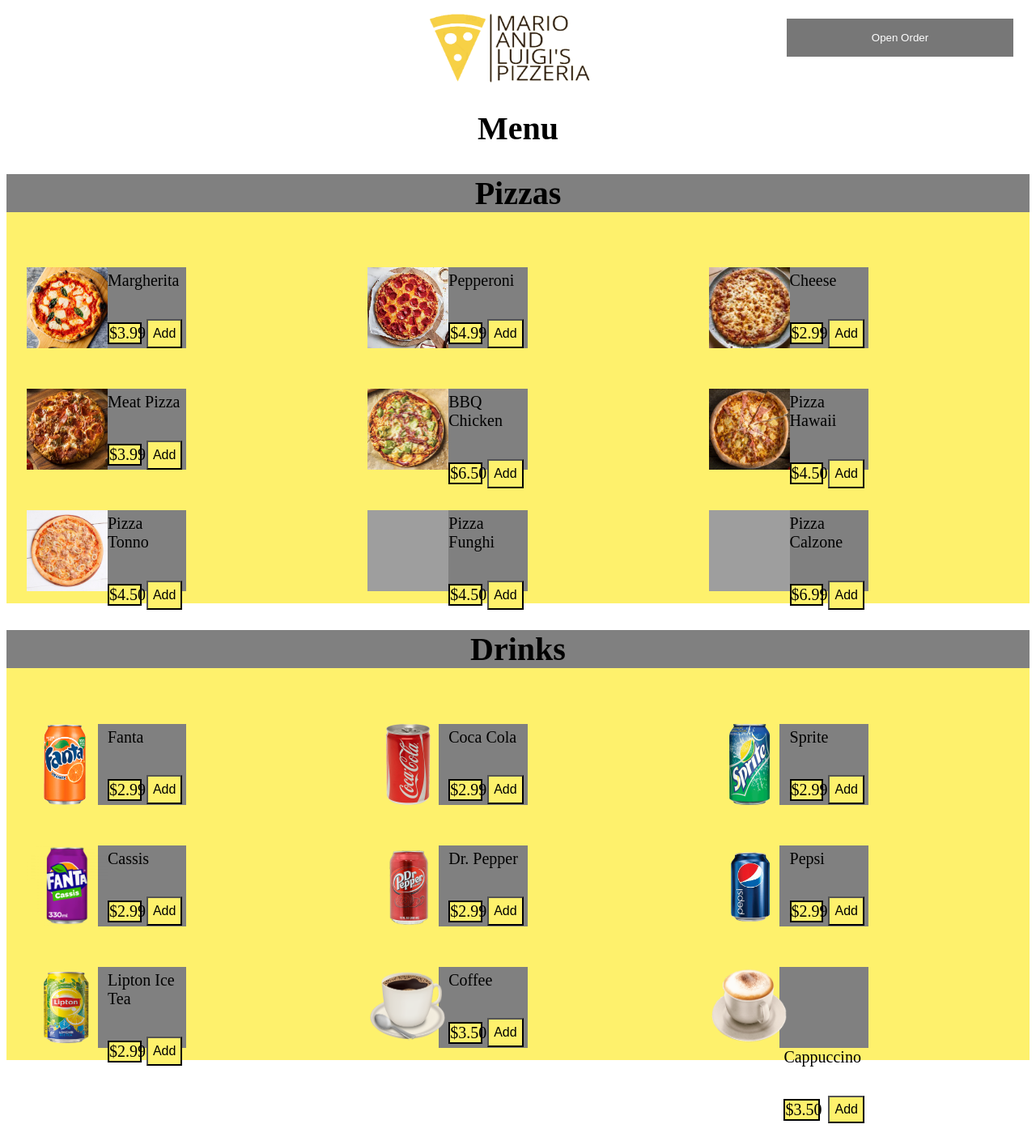
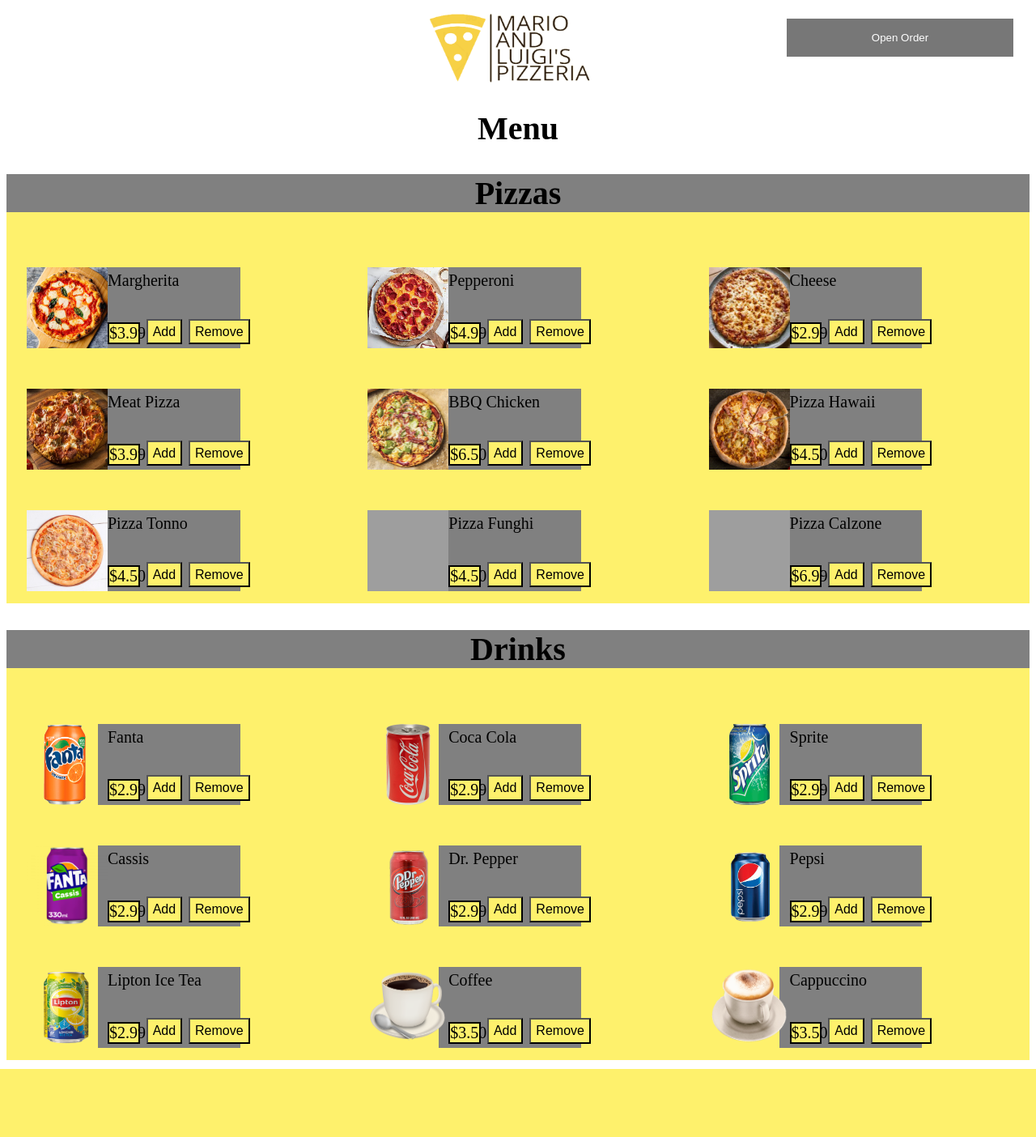
Before and after one commit to jimmmmothy/Pizzeria-Group-Project-4-Guys-, a Flask app: page /menu.html in a window 1280 px wide. Shown: the whole page at 81% size. After the commit the page ends 1320 px from the top, so only its background shows below. Run offline with Flask 2, Linux system fonts and the light colour scheme; grey boxes are pictures that could not be loaded.

Commit message:
Added the remove button and fixed the css

```diff
--- a/static/menu.css
+++ b/static/menu.css
@@ -30,7 +30,7 @@
         font-size: 20px;
         padding-left: 5px;
         padding-right: 5px;
-        width: 28%;
+        width: 45%;
         height: 100px;
     }
 
@@ -41,10 +41,12 @@
 
     .headertext {
         background-color:rgba(254, 241, 108, 255);
-        width: 45%;
+        width: 25%;
         border-color:black;
         border-style: solid;
         border-width: 2px;
+        margin-bottom: 20%;
+        bottom:10%;
     }
 
     .column {
@@ -83,17 +85,26 @@
         padding-top: 40px;
     }
 
+    .p2 {
+        font-size:small;
+    }
+
     .button1 {
         font-size: medium;
         background-color: rgba(254, 241, 108, 255);
         transition-duration: 0.4s;
-        margin-top: 16.75%;
-        margin-bottom: 16.75%;
+        margin-top: 10%;
+        margin-bottom: 20%;
+        margin-left:5%;
     }
 
     .button1:hover {
         background-color: rgb(255, 249, 188);
         color: black;
+    }
+
+    dd {
+        font-size:small;
     }
 
 
--- a/templates/index.html
+++ b/templates/index.html
@@ -14,7 +14,7 @@
     <div class="header">
     </div>
     <div class="img">
-        <img src="pizza and drink/logo.png" alt="Paris">
+        <img src="../static/pizza and drink/logo.png" alt="Paris">
     </div>
     <div>
         <button class="button button5" onclick="document.location='menu.html'">ORDER</button>
--- a/templates/menu.html
+++ b/templates/menu.html
@@ -24,109 +24,118 @@
 </head>
 
 <body>
-    <img src="static/pizza and drink/logo.png" style="width:250px; height:100px;" class="center">
+    <img src="../static/pizza and drink/logo.png" style="width:250px; height:100px;" class="center">
     <h1>Menu</h1>
 
 
     <div class="row">
         <h2>Pizzas</h2>
         <div class="column">
-            <img src="pizza and drink/margherita.png" class="menu">
+            <img src="../static/pizza and drink/margherita.png" class="menu">
             <div class="menuheader">
                 <p style="padding-top:5px;">Margherita</p>
                 <div class="headercontent">
                     <p class="headertext">$3.99</p>
                     <button id="margherita" class="button1">Add</button>
+                    <button id="margherita2" class="button1">Remove</button>
                 </div>
 
             </div>
         </div>
 
         <div class="column">
-            <img src="pizza and drink/pepperoni.png" class="menu">
+            <img src="../static/pizza and drink/pepperoni.png" class="menu">
             <div class="menuheader">
                 <p style="padding-top:5px;">Pepperoni</p>
                 <div class="headercontent">
                     <p class="headertext">$4.99</p>
                     <button id="pepperoni" class="button1">Add</button>
+                    <button id="pepperoni2" class="button1">Remove</button>
                 </div>
 
             </div>
         </div>
 
         <div class="column">
-            <img src="pizza and drink/cheese.png" class="menu">
+            <img src="../static/pizza and drink/cheese.png" class="menu">
             <div class="menuheader">
                 <p style="padding-top:5px;">Cheese</p>
                 <div class="headercontent">
                     <p class="headertext">$2.99</p>
                     <button id="cheese" class="button1">Add</button>
+                    <button id="cheese2" class="button1">Remove</button>
                 </div>
             </div>
         </div>
 
         <div class="column">
-            <img src="pizza and drink/meat.jpg" class="menu">
+            <img src="../static/pizza and drink/meat.jpg" class="menu">
             <div class="menuheader">
                 <p style="padding-top:5px;">Meat Pizza</p>
                 <div class="headercontent">
                     <p class="headertext">$3.99</p>
                     <button id="meat" class="button1">Add</button>
+                    <button id="meat2" class="button1">Remove</button>
                 </div>
             </div>
         </div>
 
         <div class="column">
-            <img src="pizza and drink/BBQ.png" class="menu">
+            <img src="../static/pizza and drink/BBQ.png" class="menu">
             <div class="menuheader">
                 <p style="padding-top:5px;">BBQ Chicken</p>
                 <div class="headercontent">
                     <p class="headertext">$6.50</p>
                     <button id="bbq" class="button1">Add</button>
+                    <button id="bbq2" class="button1">Remove</button>
                 </div>
             </div>
         </div>
 
         <div class="column">
-            <img src="pizza and drink/hawaii.png" class="menu">
+            <img src="../static/pizza and drink/hawaii.png" class="menu">
             <div class="menuheader">
                 <p style="padding-top:5px;">Pizza Hawaii</p>
                 <div class="headercontent">
                     <p class="headertext">$4.50</p>
                     <button id="hawaii" class="button1">Add</button>
+                    <button id="hawaii2" class="button1">Remove</button>
                 </div>
             </div>
         </div>
 
         <div class="column">
-            <img src="pizza and drink/tonno.png" class="menu">
+            <img src="../static/pizza and drink/tonno.png" class="menu">
             <div class="menuheader">
                 <p style="padding-top:5px;">Pizza Tonno</p>
                 <div class="headercontent">
                     <p class="headertext">$4.50</p>
                     <button id="tonno" class="button1">Add</button>
+                    <button id="tonno2" class="button1">Remove</button>
                 </div>
             </div>
         </div>
 
         <div class="column">
-            <img src="pizza and drink/fungi.png" class="menu">
+            <img src="../static/pizza and drink/fungi.png" class="menu">
             <div class="menuheader">
                 <p style="padding-top:5px;">Pizza Funghi</p>
                 <div class="headercontent">
                     <p class="headertext">$4.50</p>
                     <button id="funghi" class="button1">Add</button>
+                    <button id="funghi2" class="button1">Remove</button>
                 </div>
             </div>
         </div>
 
         <div class="column">
-            <img src="pizza and drink/calzone.png" class="menu">
+            <img src="../static/pizza and drink/calzone.png" class="menu">
             <div class="menuheader">
                 <p style="padding-top:5px;">Pizza Calzone</p>
                 <div class="headercontent">
                     <p class="headertext">$6.99</p>
                     <button id="calzone" class="button1">Add</button>
+                    <button id="calzone2" class="button1">Remove</button>
                 </div>
             </div>
         </div>
@@ -136,102 +145,111 @@
     <div class="row">
         <h2>Drinks</h2>
         <div class="column">
-            <img src="pizza and drink/fanta.png" class="menu">
+            <img src="../static/pizza and drink/fanta.png" class="menu">
             <div class="menuheader">
                 <p style="padding-top:5px;">Fanta</p>
                 <div class="headercontent">
                     <p class="headertext">$2.99</p>
                     <button id="fanta" class="button1">Add</button>
+                    <button id="fanta2" class="button1">Remove</button>
                 </div>
 
             </div>
         </div>
 
         <div class="column">
-            <img src="pizza and drink/cocacola.png" class="menu">
+            <img src="../static/pizza and drink/cocacola.png" class="menu">
             <div class="menuheader">
                 <p style="padding-top:5px;">Coca Cola</p>
                 <div class="headercontent">
                     <p class="headertext">$2.99</p>
                     <button id="coca" class="button1">Add</button>
+                    <button id="coca2" class="button1">Remove</button>
                 </div>
 
             </div>
         </div>
 
         <div class="column">
-            <img src="pizza and drink/sprite.png" class="menu">
+            <img src="../static/pizza and drink/sprite.png" class="menu">
             <div class="menuheader">
                 <p style="padding-top:5px;">Sprite</p>
                 <div class="headercontent">
                     <p class="headertext">$2.99</p>
                     <button id="sprite" class="button1">Add</button>
+                    <button id="sprite2" class="button1">Remove</button>
                 </div>
             </div>
         </div>
 
         <div class="column">
-            <img src="pizza and drink/cassis.png" class="menu">
+            <img src="../static/pizza and drink/cassis.png" class="menu">
             <div class="menuheader">
                 <p style="padding-top:5px;">Cassis</p>
                 <div class="headercontent">
                     <p class="headertext">$2.99</p>
                     <button id="cassis" class="button1">Add</button>
+                    <button id="cassis2" class="button1">Remove</button>
                 </div>
             </div>
         </div>
 
         <div class="column">
-            <img src="pizza and drink/drpepper.png" class="menu">
+            <img src="../static/pizza and drink/drpepper.png" class="menu">
             <div class="menuheader">
                 <p style="padding-top:5px;">Dr. Pepper</p>
                 <div class="headercontent">
                     <p class="headertext">$2.99</p>
                     <button id="drpepper" class="button1">Add</button>
+                    <button id="drpepper2" class="button1">Remove</button>
                 </div>
             </div>
         </div>
 
         <div class="column">
-            <img src="pizza and drink/pepsi.png" class="menu">
+            <img src="../static/pizza and drink/pepsi.png" class="menu">
             <div class="menuheader">
                 <p style="padding-top:5px;">Pepsi</p>
                 <div class="headercontent">
                     <p class="headertext">$2.99</p>
                     <button id="pepsi" class="button1">Add</button>
+                    <button id="pepsi2" class="button1">Remove</button>
                 </div>
             </div>
         </div>
 
         <div class="column">
-            <img src="pizza and drink/lipton.png" class="menu">
+            <img src="../static/pizza and drink/lipton.png" class="menu">
             <div class="menuheader">
                 <p style="padding-top:5px;">Lipton Ice Tea</p>
                 <div class="headercontent">
                     <p class="headertext">$2.99</p>
                     <button id="lipton" class="button1">Add</button>
+                    <button id="lipton2" class="button1">Remove</button>
                 </div>
             </div>
         </div>
 
         <div class="column">
-            <img src="pizza and drink/coffee.png" class="menu">
+            <img src="../static/pizza and drink/coffee.png" class="menu">
             <div class="menuheader">
                 <p style="padding-top:5px;">Coffee</p>
                 <div class="headercontent">
                     <p class="headertext">$3.50</p>
                     <button id="coffee" class="button1">Add</button>
+                    <button id="coffee2" class="button1">Remove</button>
                 </div>
             </div>
         </div>
 
         <div class="column">
-            <img src="pizza and drink/cappuccino.png" class="menu">
+            <img src="../static/pizza and drink/cappuccino.png" class="menu">
             <div class="menuheader">
                 <p style="padding-top:5px;">Cappuccino</p>
                 <div class="headercontent">
                     <p class="headertext">$3.50</p>
                     <button id="cappuccino" class="button1">Add</button>
+                    <button id="cappuccino2" class="button1">Remove</button>
                 </div>
             </div>
         </div>
--- a/templates/pay.html
+++ b/templates/pay.html
@@ -12,7 +12,7 @@
 <div class="header">
 </div>
 <div class="img">
-<img src="pizza and drink/logo.png" alt="Paris">
+<img src="../static/pizza and drink/logo.png" alt="Paris">
 </div>
 <div class="order" style="text-align:center">
     <p> ORDER IS COMPLETE</p>
```
